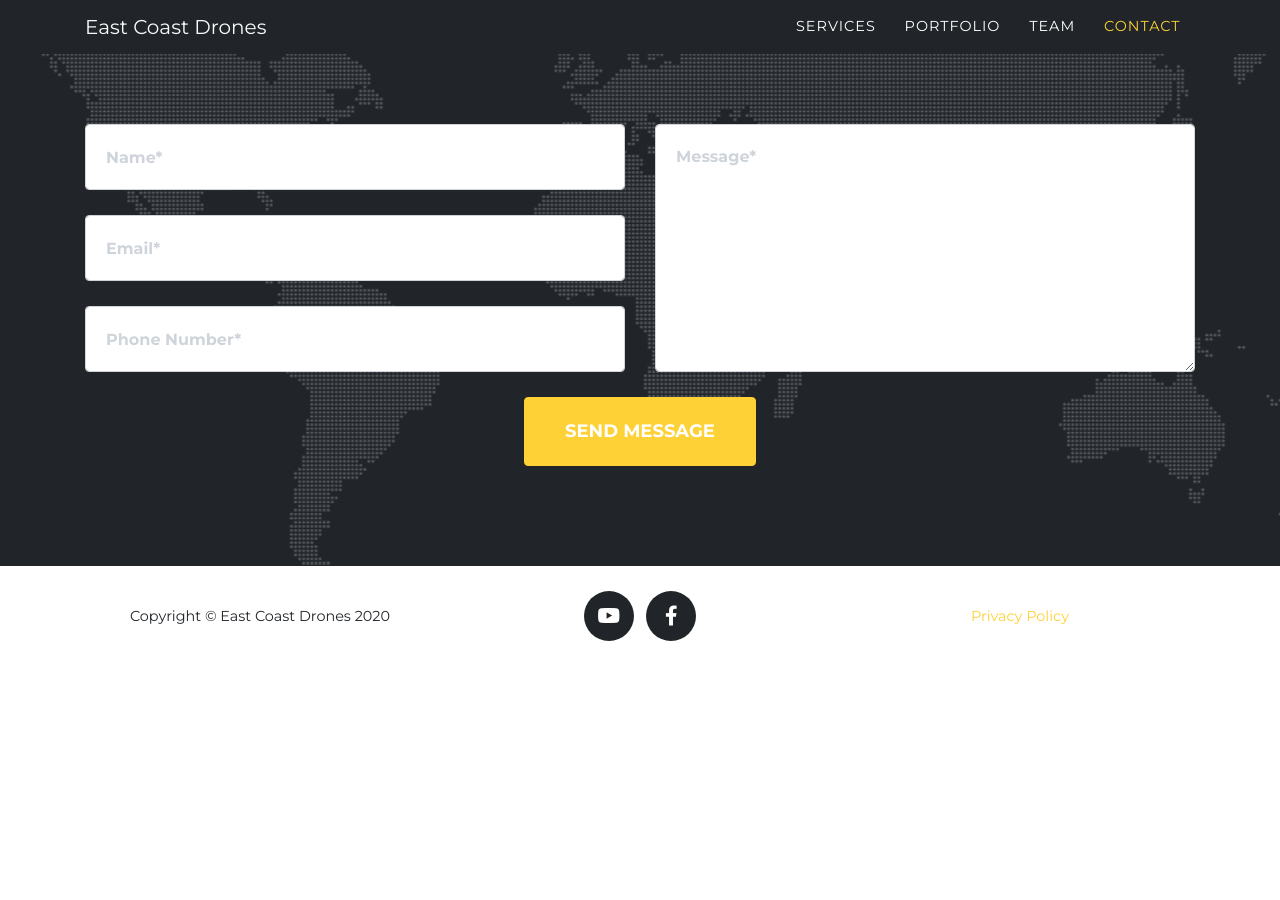
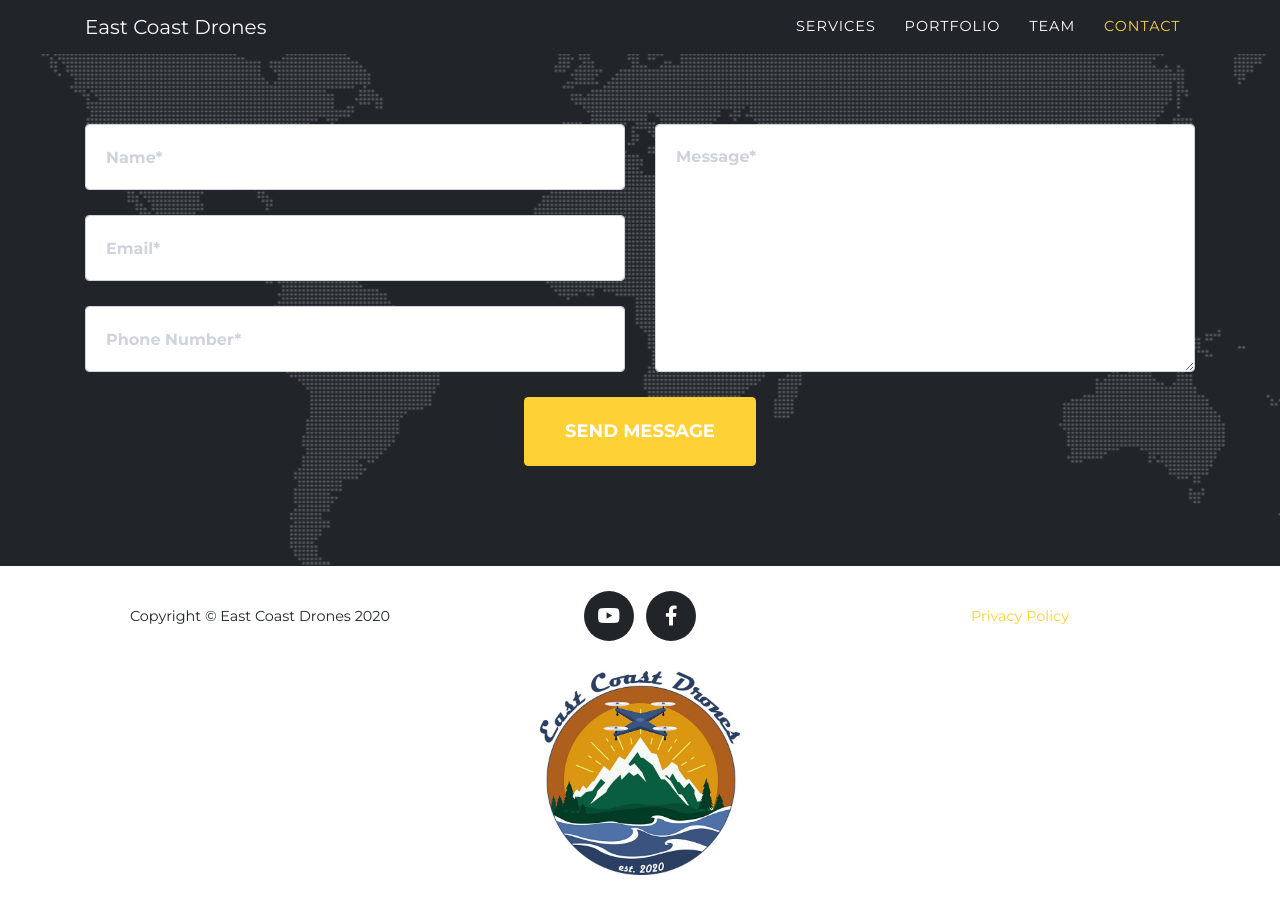
Before and after one commit to East-Coast-Drones/website, a Jekyll site: the page built from index.md, in a window 1280 px wide and 900 px high, scrolled down 3497 px. Built offline with Jekyll 4.4.1, drawn with Linux system fonts in a browser that asks for light colours; some web fonts are replaced; before the commit the page ends 4163 px from its top, so only the background shows below that.

Commit message:
add logo to footer

```diff
--- a/_data/sitetext.yml
+++ b/_data/sitetext.yml
@@ -114,6 +114,7 @@ contact:
 
 footer:
     legal: "Privacy Policy"
+    logo: assets/img/logo.jpg
     social:
       - url: https://www.youtube.com/channel/UChvnUIQ_WEehRmtD9YNOQlg
         icon: "fab fa-youtube"
--- a/_includes/footer.html
+++ b/_includes/footer.html
@@ -29,6 +29,13 @@
         </div>
       </div>
     </div>
+    <div class="container">
+      <div class="row align-items-center">
+        <div class="col">
+          <img style="width: 200px; margin-top: 30px;" src="{{ site.data.sitetext.footer.logo }}" alt="">
+        </div>
+      </div>
+    </div>
   </footer>
 {% if page.layout == "page" %}
 <script>
```
Also changed, not shown: assets/img/logo.jpg (added).
